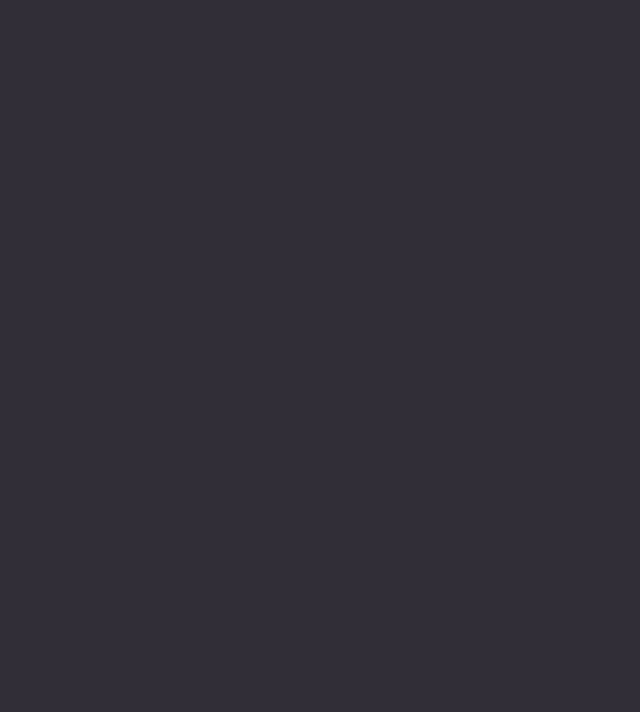
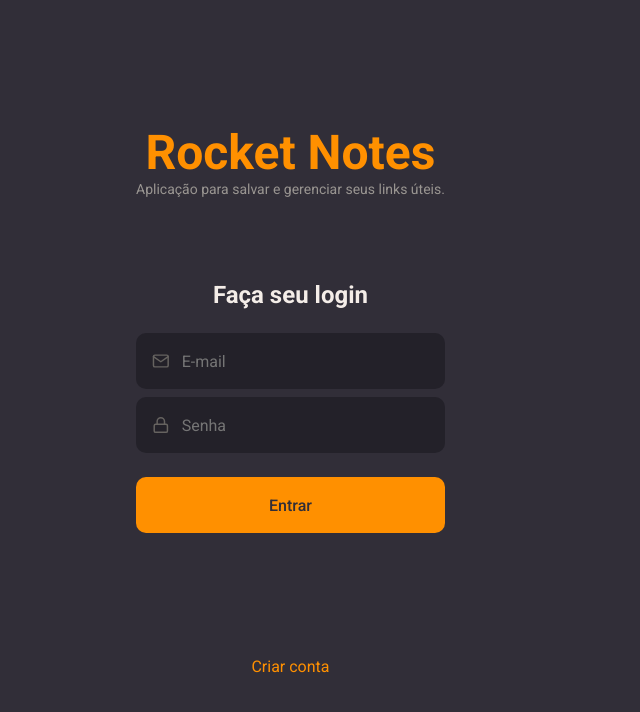
Before and after one commit to AlexJjunio/rocketnotes, a React (Vite) app: page / in a window 1280 px wide. Shown: the top 712 px of the page, without its empty margins (0-640 px from the left). Built offline with nearby package versions, Linux system fonts and the light colour scheme.

Commit message:
Creating form

```diff
--- a/src/pages/SignIn/index.jsx
+++ b/src/pages/SignIn/index.jsx
@@ -1,9 +1,36 @@
 import { Container } from "./style";
+import { Form } from "./style"
+
+import { FiMail, FiLock} from 'react-icons/fi'
+
+import { Input } from "../../components/Input";
+import { Button } from "../../components/Button";
 
 export function SignIn() {
   return(
     <Container>
+      <Form>
+        <h1>Rocket Notes</h1>
+        <p>Aplicação para salvar e gerenciar seus links úteis.</p>
 
+        <h2>Faça seu login</h2>
+
+        <Input
+          placeholder="E-mail"
+          type="text"
+          icon={FiMail}
+        />
+        <Input
+          placeholder="Senha"
+          type="password"
+          icon={FiLock}
+        />
+        <Button title="Entrar"/>
+
+        <a href="#">
+          Criar conta
+        </a>
+      </Form>
     </Container>
   )
 }
--- a/src/pages/SignIn/style.js
+++ b/src/pages/SignIn/style.js
@@ -6,3 +6,39 @@
   display: flex;
   align-items: stretch;
 `;
+
+export const Form = styled.form`
+  padding: 0 136px;
+
+  display: flex;
+  flex-direction: column;
+  justify-content: center;
+  align-items: center;
+
+  text-align: center;
+
+  > h1 {
+    font-size: 48px;
+
+    color: ${({theme}) => theme.COLORS.ORANGE};
+  }
+
+  > h2 {
+    font-size: 24px;
+
+    margin-top: 84px;
+    margin-bottom: 24px;
+  }
+
+  > p {
+    font-size: 14px;
+
+    color: ${({theme}) => theme.COLORS.GRAY_100};
+  }
+
+  > a {
+    margin-top: 124px;
+    color: ${({theme}) => theme.COLORS.ORANGE};
+  }
+
+`;
```
